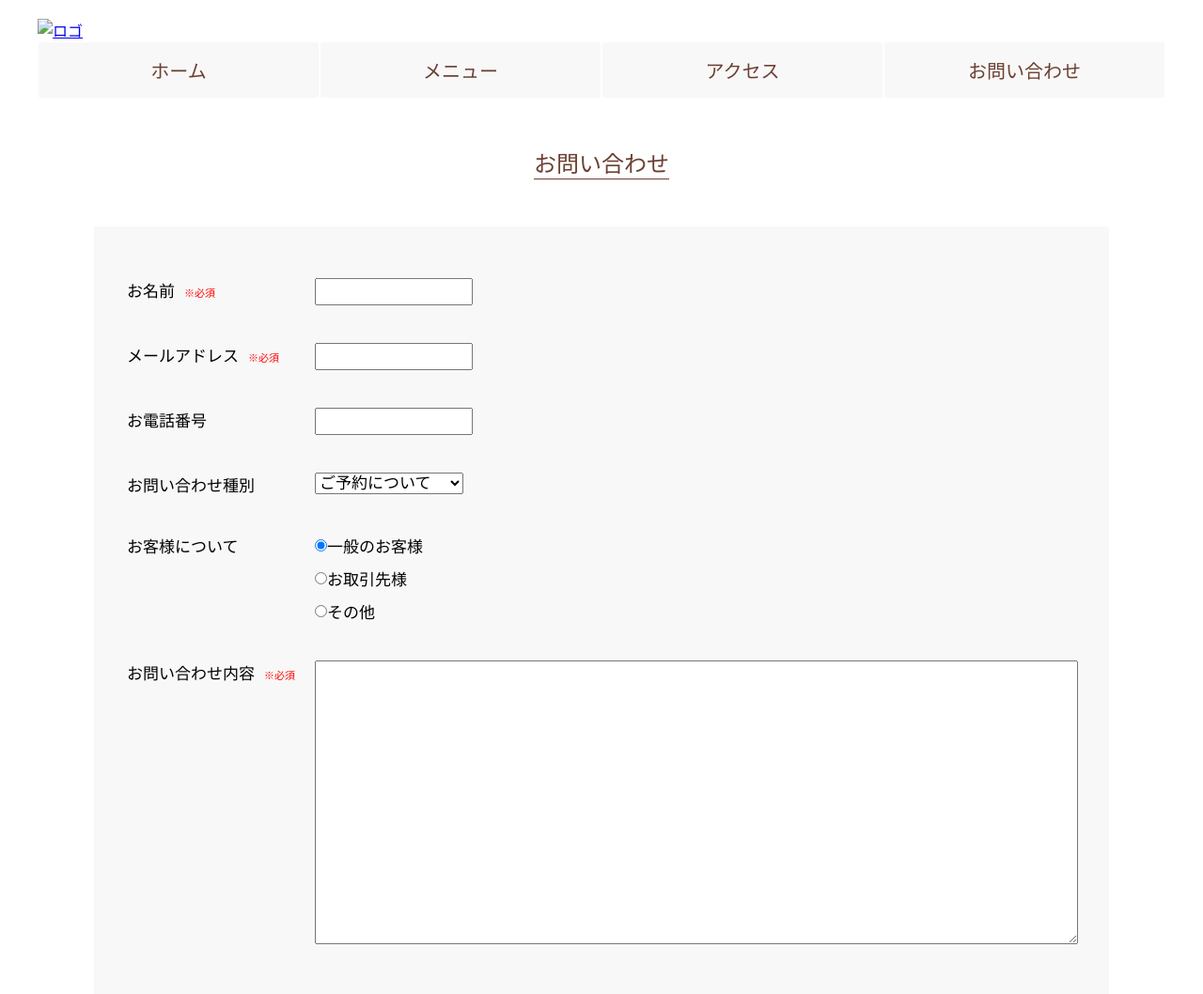
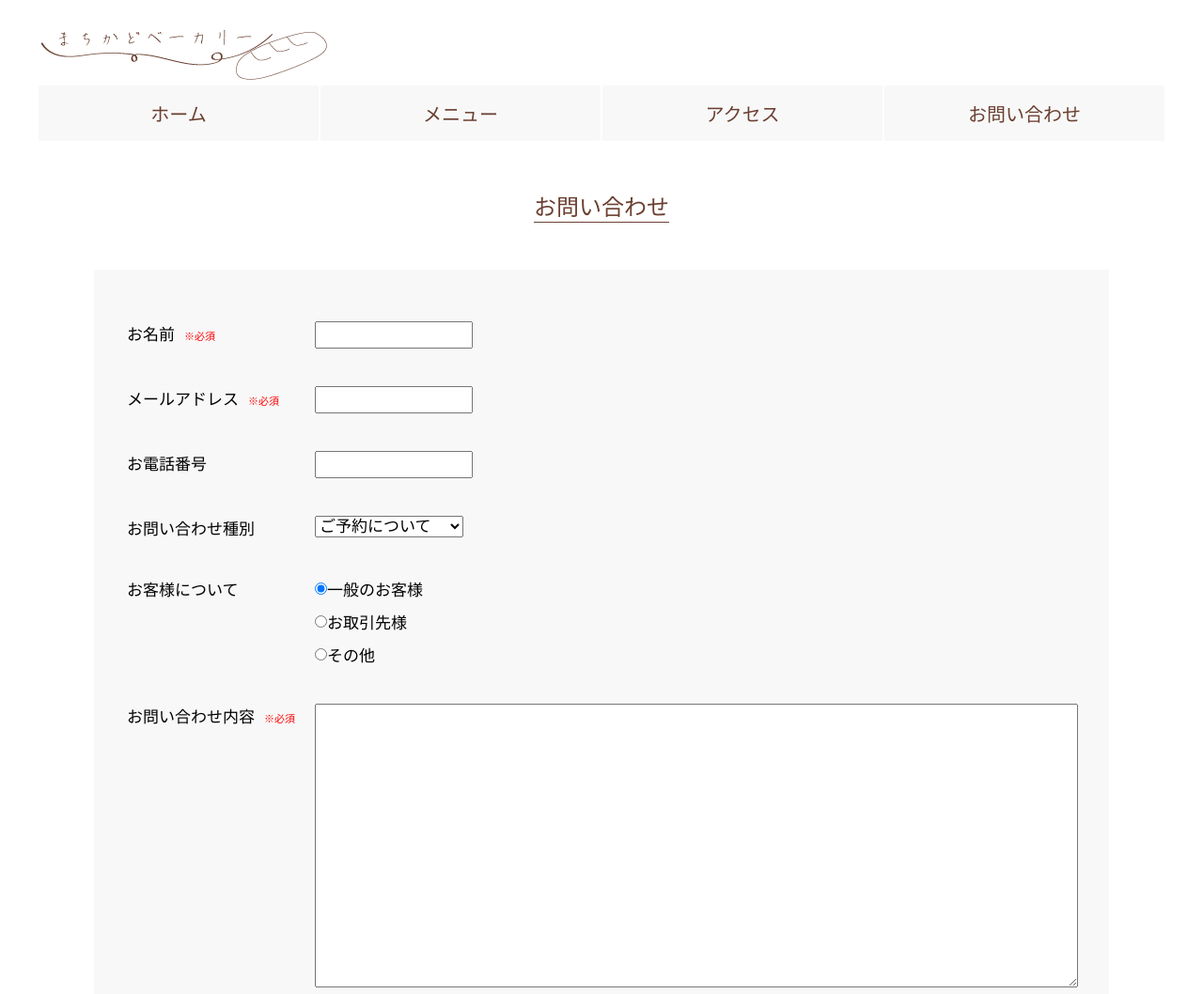
Before and after one commit to ayakarinn/machikado-bakery, a plain HTML site: page contact.html in a window 1280 px wide. Shown: the top 1058 px of the page at 94% size. Drawn offline with Linux system fonts and the light colour scheme; a web font is replaced by a local one.

Commit message:
Update contact.html

```diff
--- a/contact.html
+++ b/contact.html
@@ -17,7 +17,7 @@
     <section>
         <header>
             <header>
-                <a href="index.html"><img src="img/logo.png" alt="ロゴ"></a>
+                <a href="index.html"><img src="https://github.com/ayakarinn/machikado-bakery/blob/master/logo.png?raw=true" alt="ロゴ"></a>
             </header>
         </header>
         <div class="contain">
```
